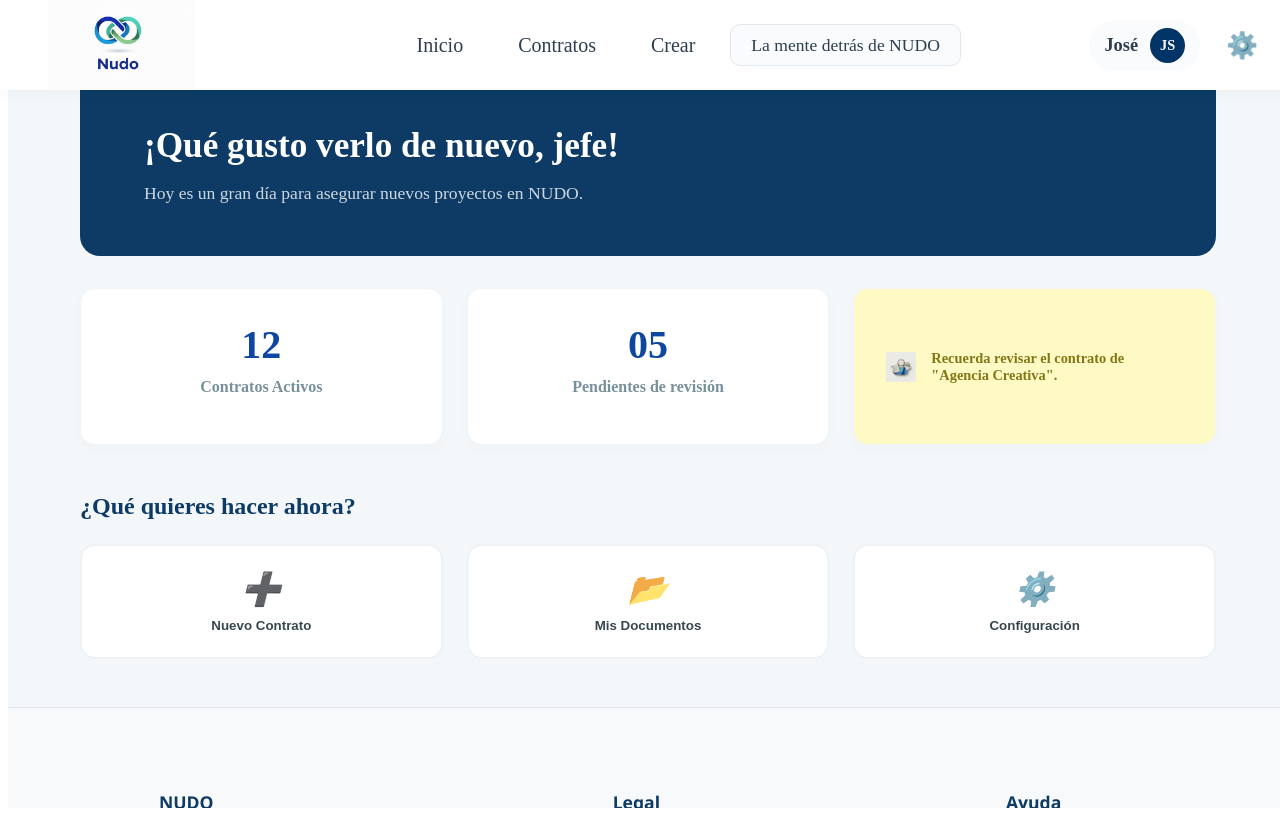
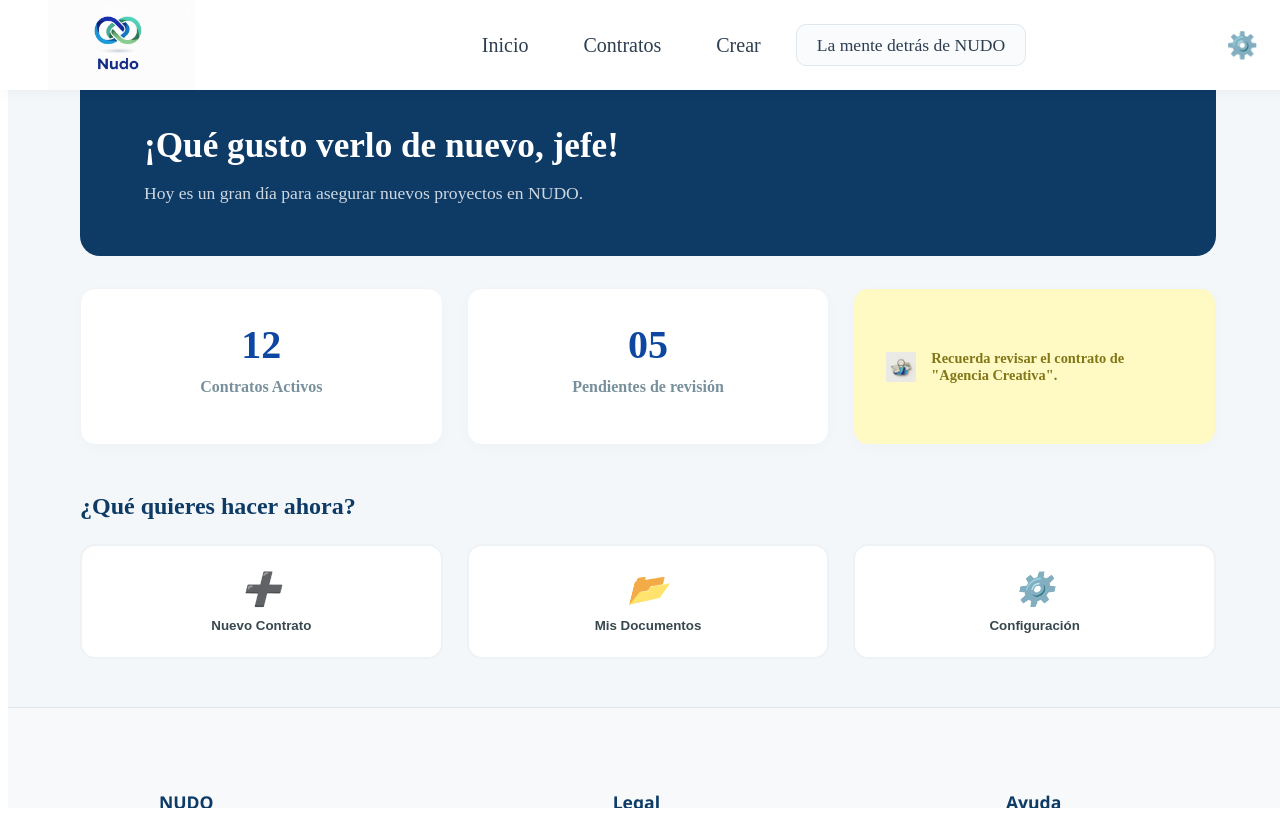
Before and after one commit to ssjoseduardo2002/nudo, an Angular app: page /inicio in a window 1280 px wide. Built offline with nearby package versions, Linux system fonts and the light colour scheme.

Commit message:
pequeños cambios

```diff
--- a/src/app/componentes_de_estructura/barra-lateral/barra-lateral.html
+++ b/src/app/componentes_de_estructura/barra-lateral/barra-lateral.html
@@ -21,12 +21,6 @@
   </div>
 
   <div class="nav-seccion-derecha">
-
-    <div class="usuario-pill" [title]="usuarioLogueado.rol">
-      <span class="nombre-user">{{ usuarioLogueado.nombre }}</span>
-      <div class="avatar-mini">{{ usuarioLogueado.iniciales }}</div>
-    </div>
-
     <button class="btn-config"
             (click)="abrirConfiguracion()"
             title="Configuración">
```
Also changed, not shown: src/app/componentes_de_estructura/encabezado/encabezado.html (+2 -6 lines).
